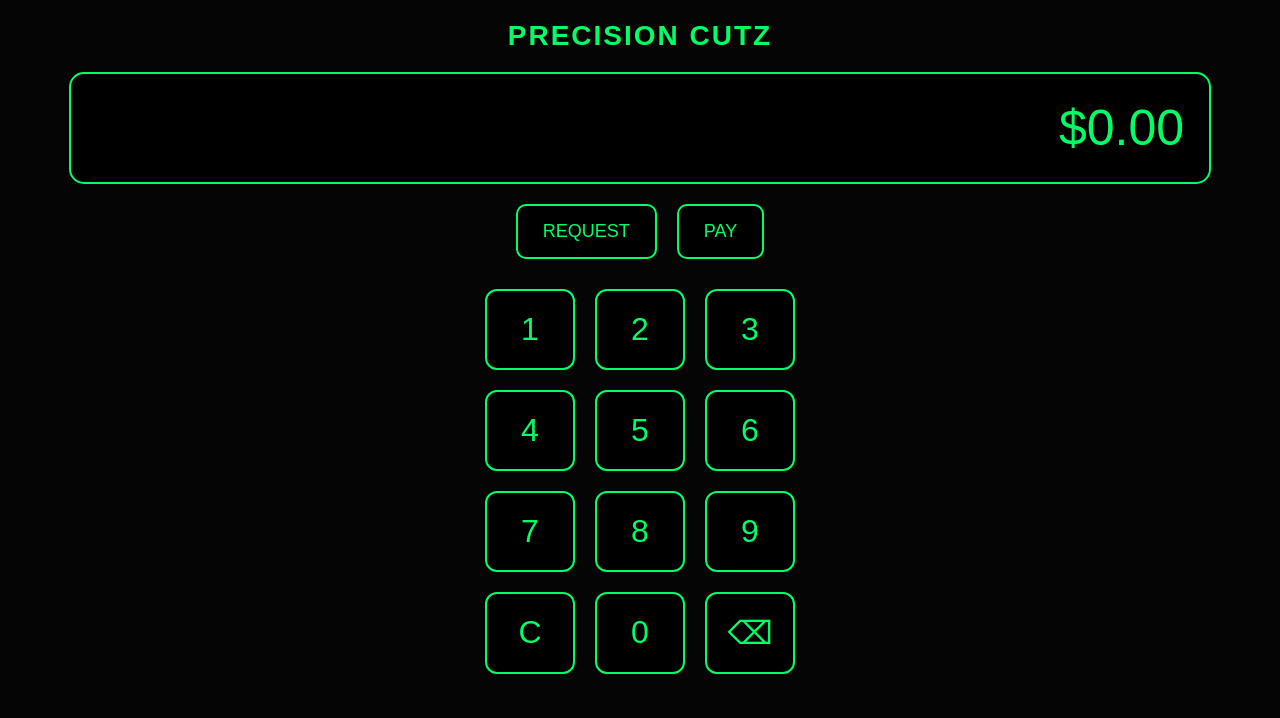
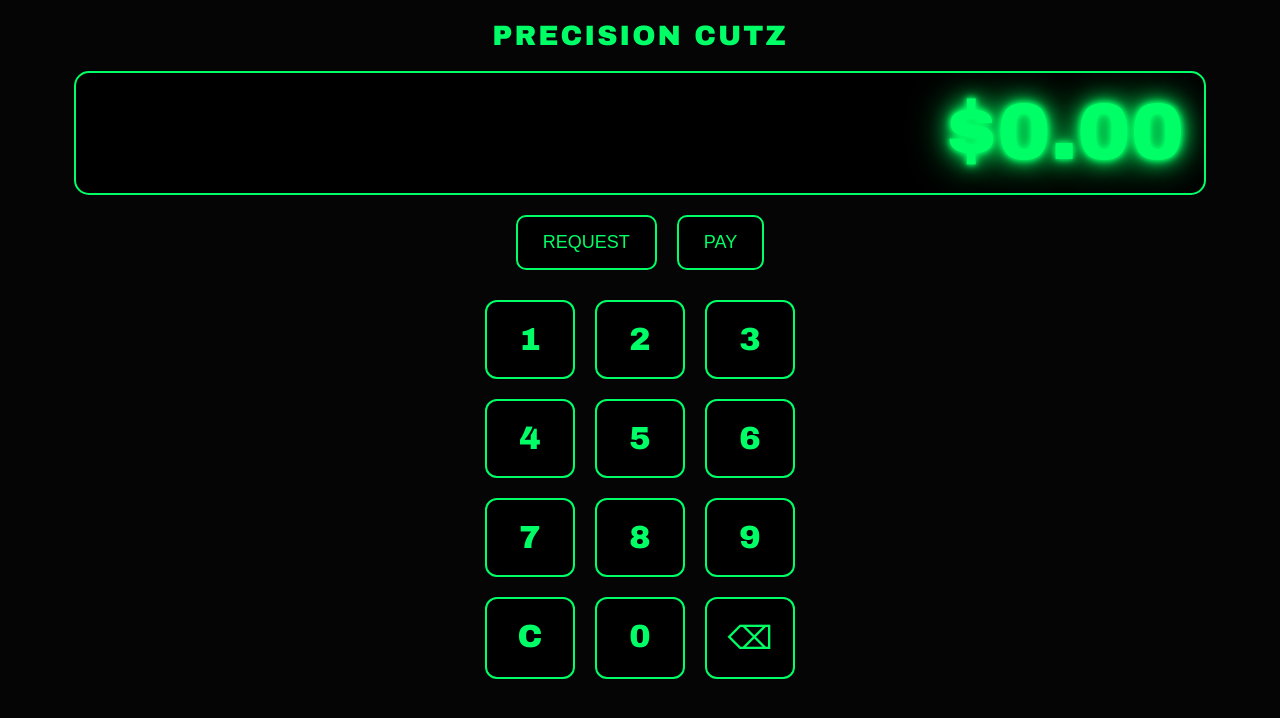
Before and after one commit to outtasight4l/precisioncutz-payments, a website: page index.html in a window 1280 px wide. Drawn offline with Linux system fonts and the light colour scheme.

Commit message:
Update index.html

```diff
--- a/index.html
+++ b/index.html
@@ -8,12 +8,12 @@
 body {
   margin: 0;
   background: #050505;
-  font-family: Arial, sans-serif;
+  font-family: 'Arial Black', sans-serif;
   color: #00ff66;
   text-align: center;
 }
 
-/* LOGO */
+/* TITLE */
 h1 {
   margin-top: 20px;
   font-size: 28px;
@@ -21,18 +21,31 @@ h1 {
 }
 
 /* DISPLAY BOX */
-#display {
+#displayBox {
   width: 85%;
   margin: 20px auto;
-  padding: 25px;
-  font-size: 50px;
+  padding: 20px;
   border: 2px solid #00ff66;
   border-radius: 15px;
   background: black;
-  color: #00ff66;
+  overflow: hidden;
+}
+
+/* PRICE TEXT */
+#display {
+  font-weight: 900;
   text-align: right;
   white-space: nowrap;
-  overflow: hidden;
+  font-size: 80px;
+  line-height: 1;
+
+  /* GLOW EFFECT */
+  color: #00ff66;
+  text-shadow:
+    0 0 5px #00ff66,
+    0 0 10px #00ff66,
+    0 0 20px #00ff66,
+    0 0 40px #00ff66;
 }
 
 /* BUTTON ROW */
@@ -80,7 +93,9 @@ button {
 
 <h1>PRECISION CUTZ</h1>
 
-<div id="display">$0.00</div>
+<div id="displayBox">
+  <div id="display">$0.00</div>
+</div>
 
 <div class="actions">
   <button onclick="requestMoney()">REQUEST</button>
@@ -105,18 +120,34 @@ button {
 <script>
 let amount = 0;
 
-/* FORMAT DISPLAY LIKE REAL POS */
+/* AUTO FORMAT + AUTO RESIZE */
 function updateDisplay() {
   let dollars = (amount / 100).toFixed(2);
-  document.getElementById("display").innerText = "$" + dollars;
+  let display = document.getElementById("display");
+  display.innerText = "$" + dollars;
+
+  autoResize();
 }
 
-/* PRESS NUMBER (shifts cents like real payment apps) */
+/* DYNAMIC FONT SCALING */
+function autoResize() {
+  const display = document.getElementById("display");
+  const box = document.getElementById("displayBox");
+
+  let fontSize = 80;
+  display.style.fontSize = fontSize + "px";
+
+  while (display.scrollWidth > box.clientWidth - 20 && fontSize > 20) {
+    fontSize -= 2;
+    display.style.fontSize = fontSize + "px";
+  }
+}
+
+/* INPUT LOGIC (POS STYLE) */
 function press(num) {
   amount = amount * 10 + num;
 
-  // limit max size
-  if (amount > 999999999) amount = 999999999;
+  if (amount > 99999999999) amount = 99999999999;
 
   updateDisplay();
 }
@@ -127,13 +158,13 @@ function clearAll() {
   updateDisplay();
 }
 
-/* DELETE */
+/* BACKSPACE */
 function backspace() {
   amount = Math.floor(amount / 10);
   updateDisplay();
 }
 
-/* PAY BUTTON */
+/* PAY */
 function pay() {
   let value = (amount / 100).toFixed(2);
 
@@ -145,7 +176,7 @@ function pay() {
   window.location.href = `https://cash.app/$cryptogang85/${value}`;
 }
 
-/* REQUEST BUTTON */
+/* REQUEST */
 function requestMoney() {
   let value = (amount / 100).toFixed(2);
 
@@ -156,6 +187,9 @@ function requestMoney() {
 
   alert("Request sent for $" + value);
 }
+
+/* INIT */
+updateDisplay();
 </script>
 
 </body>
```
